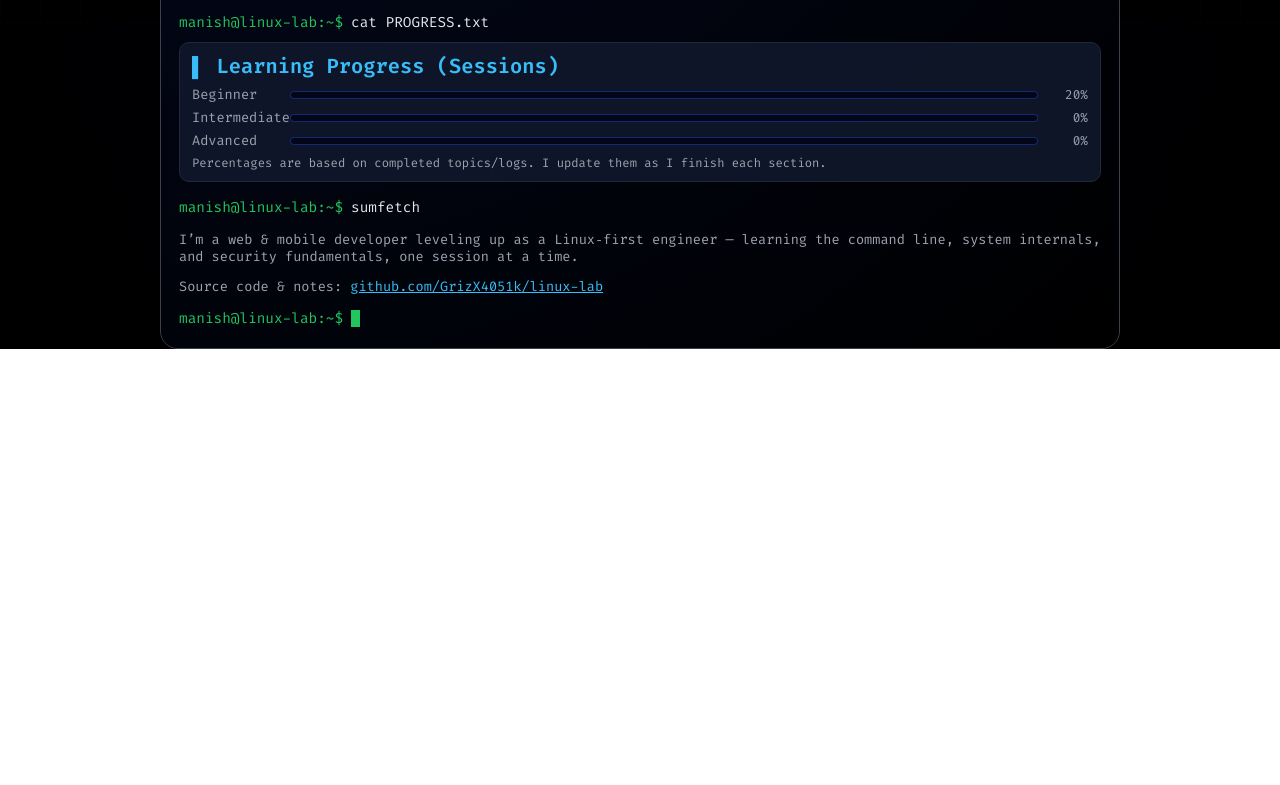
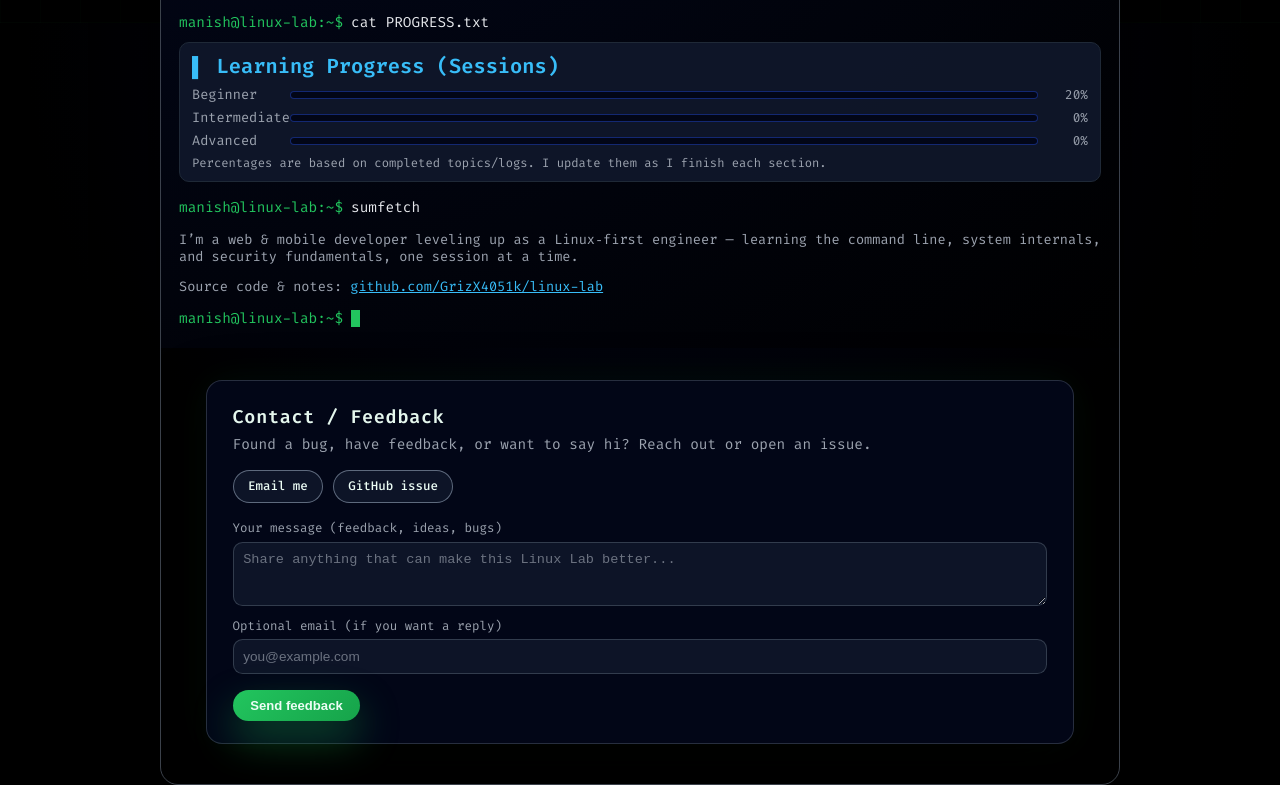
Before and after one commit to GrizX4051k/linux-lab-site, a plain HTML site: page index.html in a window 1280 px wide. Shown: the part 777-1562 px from the top of the page. Before the commit the page ends 1126 px from the top, so only its background shows below. Drawn offline with Linux system fonts and the light colour scheme.

Commit message:
added a form using formspree and also added a feedback, contact us

```diff
--- a/index.html
+++ b/index.html
@@ -207,6 +207,56 @@
         <span class="cursor"></span>
       </div>
     </section>
+    <section class="contact-feedback">
+  <div class="contact-card">
+    <h2>Contact / Feedback</h2>
+    <p class="contact-text">
+      Found a bug, have feedback, or want to say hi? Reach out or open an issue.
+    </p>
+
+    <div class="contact-actions">
+      <a href="mailto:money4051k@gmail.com" class="contact-pill">
+        Email me
+      </a>
+      <a href="https://github.com/GrizX4051k/linux-lab-site/issues"
+         class="contact-pill"
+         target="_blank"
+         rel="noreferrer">
+        GitHub issue
+      </a>
+    </div>
+
+    <form
+      class="feedback-form"
+      action="https://formspree.io/f/xjgeopab"
+      method="POST"
+    >
+      <label class="feedback-label">
+        Your message (feedback, ideas, bugs)
+        <textarea
+          name="message"
+          rows="3"
+          placeholder="Share anything that can make this Linux Lab better..."
+          required
+        ></textarea>
+      </label>
+
+      <label class="feedback-label">
+        Optional email (if you want a reply)
+        <input
+          type="email"
+          name="email"
+          placeholder="you@example.com"
+        />
+      </label>
+
+      <button type="submit" class="feedback-button">
+        Send feedback
+      </button>
+    </form>
+  </div>
+</section>
+
   </main>
 
   <script src="main.js"></script>
--- a/style.css
+++ b/style.css
@@ -222,6 +222,134 @@ body {
 .summary a {
     color: var(--accent-2);
 }
+.contact-feedback {
+  position: relative;
+  z-index: 1;
+  max-width: 900px;
+  margin: 2rem auto 2.5rem;
+  padding: 0 1rem;
+}
+
+.contact-card {
+  background: radial-gradient(circle at top left, #020617 0, #020617 45%, #020617 100%);
+  border-radius: 1rem;
+  border: 1px solid rgba(148, 163, 184, 0.25);
+  box-shadow:
+    0 24px 60px rgba(0, 0, 0, 0.9),
+    0 0 40px rgba(34, 197, 94, 0.08);
+  padding: 1.5rem 1.6rem 1.4rem;
+  color: #e5f7ee;
+}
+
+.contact-card h2 {
+  margin: 0 0 0.4rem;
+  font-size: 1.15rem;
+  letter-spacing: 0.04em;
+}
+
+.contact-text {
+  margin: 0 0 1rem;
+  font-size: 0.9rem;
+  color: #9ca3af;
+}
+
+.contact-actions {
+  display: flex;
+  flex-wrap: wrap;
+  gap: 0.6rem;
+  margin-bottom: 1.1rem;
+}
+
+.contact-pill {
+  display: inline-flex;
+  align-items: center;
+  justify-content: center;
+  padding: 0.45rem 0.9rem;
+  border-radius: 999px;
+  font-size: 0.78rem;
+  font-weight: 500;
+  text-decoration: none;
+  color: #ecfdf5;
+  background: rgba(15, 23, 42, 0.9);
+  border: 1px solid rgba(148, 163, 184, 0.6);
+  transition: background 0.15s ease-out, border-color 0.15s ease-out, transform 0.15s ease-out;
+}
+
+.contact-pill:hover {
+  background: rgba(22, 163, 74, 0.24);
+  border-color: rgba(34, 197, 94, 0.9);
+  transform: translateY(-1px);
+}
+
+.feedback-form {
+  display: flex;
+  flex-direction: column;
+  gap: 0.7rem;
+  margin-top: 0.2rem;
+}
+
+.feedback-label {
+  display: flex;
+  flex-direction: column;
+  gap: 0.35rem;
+  font-size: 0.78rem;
+  color: #9ca3af;
+}
+
+.feedback-form textarea,
+.feedback-form input[type="email"] {
+  background: rgba(15, 23, 42, 0.9);
+  border-radius: 0.6rem;
+  border: 1px solid rgba(55, 65, 81, 0.9);
+  padding: 0.55rem 0.6rem;
+  font-size: 0.85rem;
+  color: #e5f7ee;
+  outline: none;
+  resize: vertical;
+}
+
+.feedback-form textarea:focus,
+.feedback-form input[type="email"]:focus {
+  border-color: rgba(34, 197, 94, 0.9);
+  box-shadow: 0 0 0 1px rgba(34, 197, 94, 0.55);
+}
+
+.feedback-form textarea::placeholder,
+.feedback-form input[type="email"]::placeholder {
+  color: #6b7280;
+}
+
+.feedback-button {
+  align-self: flex-start;
+  margin-top: 0.3rem;
+  padding: 0.5rem 1.1rem;
+  border-radius: 999px;
+  border: none;
+  font-size: 0.82rem;
+  font-weight: 600;
+  cursor: pointer;
+  color: #ecfdf5;
+  background: linear-gradient(135deg, #22c55e, #16a34a);
+  box-shadow: 0 18px 40px rgba(22, 163, 74, 0.45);
+  transition: transform 0.15s ease-out, box-shadow 0.15s ease-out, filter 0.15s ease-out;
+}
+
+.feedback-button:hover {
+  transform: translateY(-1px);
+  filter: brightness(1.02);
+  box-shadow: 0 24px 50px rgba(22, 163, 74, 0.6);
+}
+
+@media (max-width: 640px) {
+  .contact-card {
+    padding: 1.2rem 1.1rem 1.1rem;
+  }
+
+  .contact-actions {
+    gap: 0.45rem;
+  }
+}
+
 
 /* blinking cursor */
 
```
